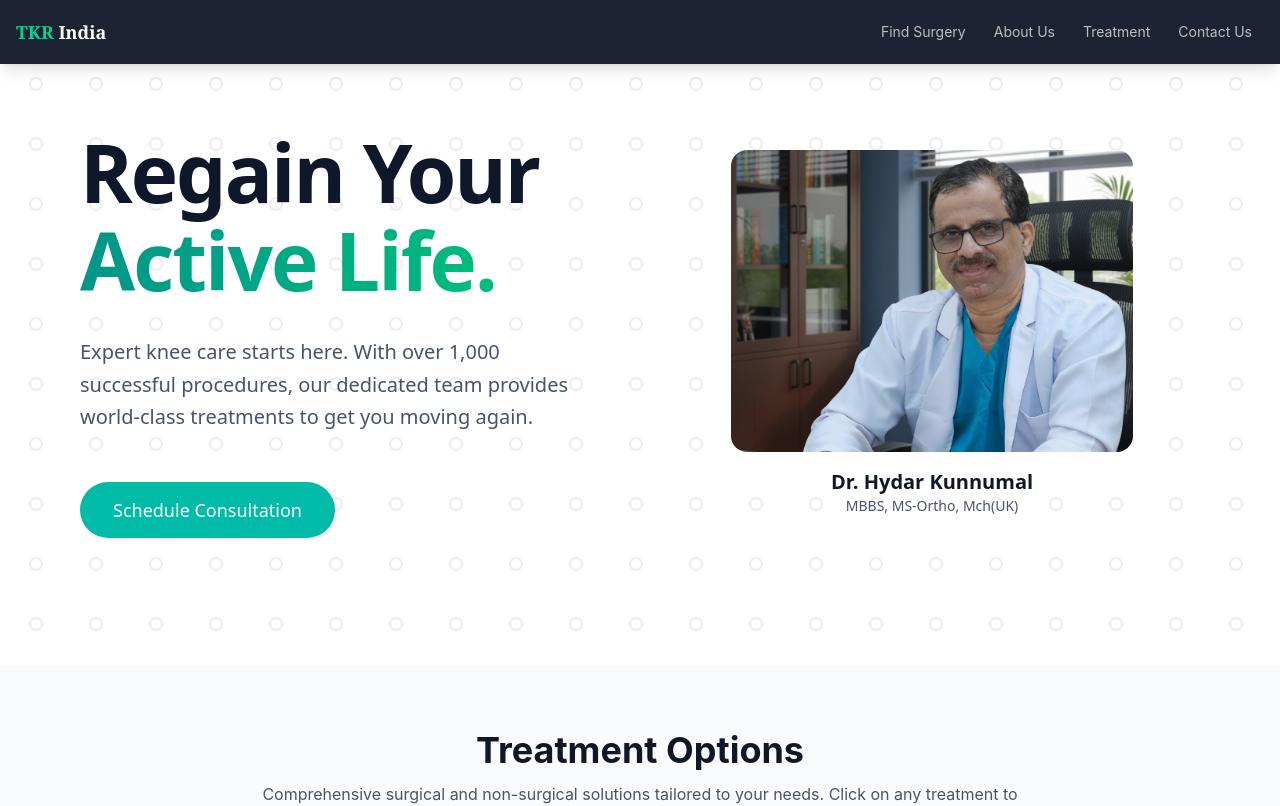
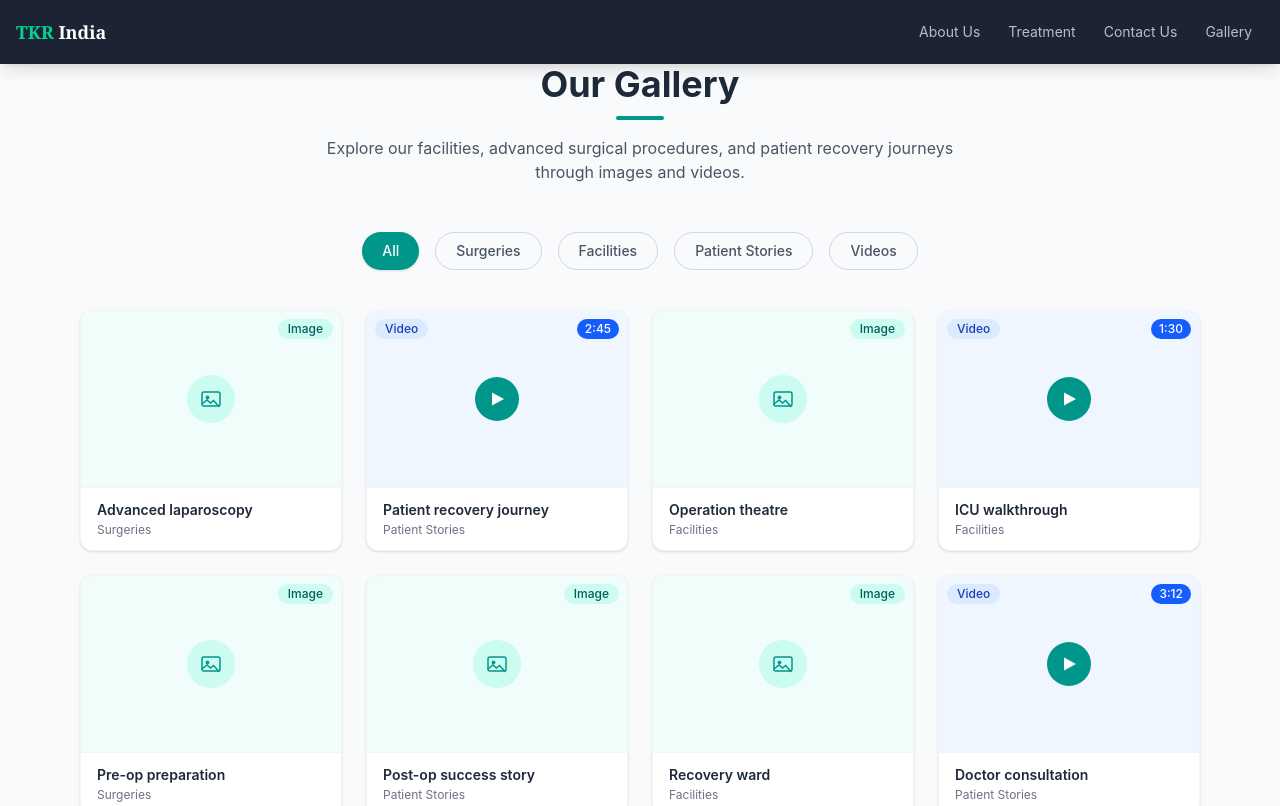
Before and after one commit to nihal70002/Finalrelief, a React (Vite) app: page /Gallery in a window 1280 px wide. Before the commit this address led to /. Shown: the top 806 px of the page. Built offline with nearby package versions, Linux system fonts and the light colour scheme.

Commit message:
popopopo

```diff
--- a/src/App.jsx
+++ b/src/App.jsx
@@ -20,6 +20,7 @@ import Conservative from "./pages/Conservative";
 import Meniscus from "./pages/Meniscus";
 import Revision from "./pages/Revision";
 import About from "./pages/About";
+import Gallery from "./pages/Gallery";
 
 export default function App() {
   const location = useLocation();
@@ -51,6 +52,8 @@ export default function App() {
         {/* ABOUT */}
         <Route path="/about" element={<About />} />
 
+        <Route path="/Gallery" element={<Gallery />} />
+
         {/* TREATMENTS */}
         <Route path="/treatment/total-knee-replacement" element={<TotalKneeReplacement />} />
         <Route path="/treatment/partial-knee-replacement" element={<PartialKneeReplacement />} />
--- a/src/components/Navigation.jsx
+++ b/src/components/Navigation.jsx
@@ -7,10 +7,11 @@ export default function Navigation({ activeSection }) {
   const [open, setOpen] = useState(false);
 
   const links = [
-    { id: "surgery-finder", label: "Find Surgery", path: null },
+
     { id: "about", label: "About Us", path: "/about" },
     { id: "treatment", label: "Treatment", path: null },
     { id: "contact", label: "Contact Us", path: null },
+    { id: "Gallery", label: "Gallery", path: "/Gallery" },
   ];
 
   const scrollToSection = (sectionId) => {
--- a/src/pages/About.jsx
+++ b/src/pages/About.jsx
@@ -34,7 +34,7 @@ export default function About() {
                   <div className="flex items-center gap-9">
                     <a className="text-sm font-medium leading-normal hover:text-[#1791cf]" href="#introduction" onClick={(e) => handleAnchorClick(e, 'introduction')}>About</a>
                     <a className="text-sm font-medium leading-normal hover:text-[#1791cf]" href="#services">Services</a>
-                    <a className="text-sm font-medium leading-normal hover:text-[#1791cf]" href="#testimonials">Testimonials</a>
+                    <a className="text-sm font-medium leading-normal hover:text-[#1791cf]" href="/Gallery">Testimonials</a>
                     <a className="text-sm font-medium leading-normal hover:text-[#1791cf]" href="#contact" onClick={(e) => handleAnchorClick(e, 'contact')}>Contact</a>
                   </div>
                   <button className="flex min-w-[84px] max-w-[480px] cursor-pointer items-center justify-center overflow-hidden rounded-lg h-10 px-4 bg-[#1791cf] text-slate-50 text-sm font-bold leading-normal tracking-wide hover:bg-[#1791cf]/90 transition-colors">
@@ -145,7 +145,7 @@ With a strong commitment to Orthopedic care and patient well-being, my focus is
                       <div className="bg-slate-100 p-6 rounded-lg">
                         <h3 className="font-bold text-lg">MBBS (Bachelor of Medicine, Bachelor of Surgery)</h3>
                         <p className="text-[#1791cf] font-medium">Calicut Medical Collage, India</p>
-                        <p className="text-sm text-slate-500">Start Year - End Year</p>
+                        <p className="text-sm text-slate-500">1884 - 1991</p>
                       </div>
                       <div className="bg-slate-100 p-6 rounded-lg">
                         <h3 className="font-bold text-lg">MS Ortho (Master of Surgery in Orthopedics)</h3>
--- /dev/null
+++ b/src/pages/Gallery.jsx
@@ -0,0 +1,125 @@
+import React, { useState } from "react";
+
+const galleryItems = [
+  { id: 1, type: "image", label: "Advanced laparoscopy", category: "Surgeries" },
+  { id: 2, type: "video", label: "Patient recovery journey", category: "Patient Stories", duration: "2:45" },
+  { id: 3, type: "image", label: "Operation theatre", category: "Facilities" },
+  { id: 4, type: "video", label: "ICU walkthrough", category: "Facilities", duration: "1:30" },
+  { id: 5, type: "image", label: "Pre-op preparation", category: "Surgeries" },
+  { id: 6, type: "image", label: "Post-op success story", category: "Patient Stories" },
+  { id: 7, type: "image", label: "Recovery ward", category: "Facilities" },
+  { id: 8, type: "video", label: "Doctor consultation", category: "Patient Stories", duration: "3:12" },
+];
+
+const tabs = ["All", "Surgeries", "Facilities", "Patient Stories", "Videos"];
+
+const Gallery = () => {
+  const [activeTab, setActiveTab] = useState("All");
+
+  const filteredItems = galleryItems.filter((item) => {
+    if (activeTab === "All") return true;
+    if (activeTab === "Videos") return item.type === "video";
+    return item.category === activeTab;
+  });
+
+  return (
+    <section className="bg-gray-50 py-16 px-6 md:px-12 lg:px-20">
+
+      {/* Section Header */}
+      <div className="text-center mb-12">
+        <h2 className="text-3xl md:text-4xl font-bold text-gray-800">
+          Our Gallery
+        </h2>
+        <div className="mx-auto mt-3 mb-4 w-12 h-1 rounded-full bg-teal-600" />
+        <p className="text-gray-600 mt-4 max-w-2xl mx-auto">
+          Explore our facilities, advanced surgical procedures, and patient
+          recovery journeys through images and videos.
+        </p>
+      </div>
+
+      {/* Category Tabs */}
+      <div className="flex flex-wrap justify-center gap-4 mb-10">
+        {tabs.map((tab) => (
+          <button
+            key={tab}
+            onClick={() => setActiveTab(tab)}
+            className={`px-5 py-2 rounded-full text-sm font-medium transition-all duration-200 ${
+              activeTab === tab
+                ? "bg-teal-600 text-white shadow-sm"
+                : "border border-gray-300 text-gray-600 hover:border-teal-500 hover:text-teal-600"
+            }`}
+          >
+            {tab}
+          </button>
+        ))}
+      </div>
+
+      {/* Gallery Grid */}
+      <div className="grid gap-6 sm:grid-cols-2 md:grid-cols-3 lg:grid-cols-4">
+        {filteredItems.map((item) => (
+          <div
+            key={item.id}
+            className="bg-white rounded-xl border border-gray-100 overflow-hidden shadow-sm hover:shadow-md hover:border-teal-200 transition-all duration-200 cursor-pointer group"
+          >
+            {/* Thumbnail */}
+            {item.type === "image" ? (
+              <div className="h-44 bg-teal-50 flex items-center justify-center relative">
+                <div className="w-12 h-12 rounded-full bg-teal-100 flex items-center justify-center">
+                  {/* Image Icon */}
+                  <svg className="w-6 h-6 text-teal-600" fill="none" viewBox="0 0 24 24" stroke="currentColor">
+                    <rect x="3" y="5" width="18" height="14" rx="2" strokeWidth="1.5" />
+                    <circle cx="8.5" cy="10.5" r="1.5" fill="currentColor" />
+                    <path strokeLinecap="round" strokeWidth="1.5" d="M3 17l5-4 3.5 3 3-2.5 5.5 6" />
+                  </svg>
+                </div>
+                <span className="absolute top-2 right-2 bg-teal-100 text-teal-800 text-xs font-medium px-2.5 py-0.5 rounded-full">
+                  Image
+                </span>
+              </div>
+            ) : (
+              <div className="h-44 bg-blue-50 flex items-center justify-center relative">
+                <div className="w-11 h-11 rounded-full bg-teal-600 flex items-center justify-center group-hover:bg-teal-700 transition-colors">
+                  {/* Play Icon */}
+                  <svg className="w-4 h-4 text-white ml-0.5" fill="currentColor" viewBox="0 0 16 16">
+                    <path d="M2 1.5L14 8L2 14.5V1.5Z" />
+                  </svg>
+                </div>
+                {item.duration && (
+                  <span className="absolute top-2 right-2 bg-blue-600 text-white text-xs font-medium px-2 py-0.5 rounded-full">
+                    {item.duration}
+                  </span>
+                )}
+                <span className="absolute top-2 left-2 bg-blue-100 text-blue-800 text-xs font-medium px-2.5 py-0.5 rounded-full">
+                  Video
+                </span>
+              </div>
+            )}
+
+            {/* Card Body */}
+            <div className="px-4 py-3 border-t border-gray-100">
+              <p className="text-sm font-semibold text-gray-800 truncate">{item.label}</p>
+              <p className="text-xs text-gray-500 mt-0.5">{item.category}</p>
+            </div>
+          </div>
+        ))}
+      </div>
+
+      {/* Empty State */}
+      {filteredItems.length === 0 && (
+        <div className="text-center py-16 text-gray-400">
+          <p className="text-lg">No items found in this category.</p>
+        </div>
+      )}
+
+      {/* Load More Button */}
+      <div className="text-center mt-12">
+        <button className="px-8 py-3 bg-teal-600 text-white rounded-full hover:bg-teal-700 transition-colors duration-200 text-sm font-medium shadow-sm">
+          Load More
+        </button>
+      </div>
+
+    </section>
+  );
+};
+
+export default Gallery;
```
